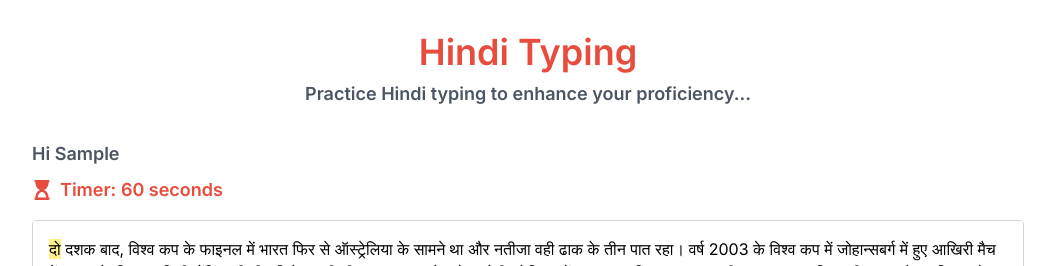
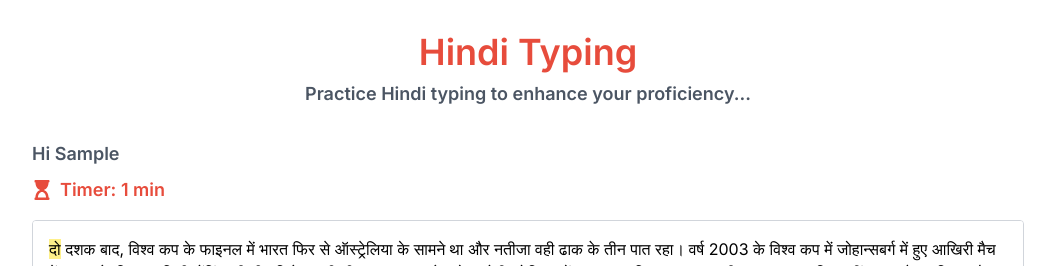
Before and after one commit to jyotsna-jha/ramington_gailTyping, a Next.js app: page / in a window 1280 px wide. Both pictures are taken after typing "Sample" into the empty fields and a click on the button "Start Test". Shown: the top 266 px of the page, without its empty margins (112-1167 px from the left). Built offline with nearby package versions, Linux system fonts and the light colour scheme.

Commit message:
alt codes check

```diff
--- a/components/TypingTest/HindiTypingSpace.jsx
+++ b/components/TypingTest/HindiTypingSpace.jsx
@@ -47,60 +47,16 @@ const HindiTypingSpace = ({
     };
   }, []);
 
-  /*   const handleInputChange = (e) => {
-    if (timeLeft > 0) {
-      let inputValue = e.target.value;
-      inputValue = inputValue.replace(/w/g, "ू").replace(/a/g, "ं");
+  const formatTime = (seconds) => {
+    const minutes = Math.floor(seconds / 60);
+    const remainingSeconds = seconds % 60;
 
-      let newInput = "";
-
-      for (let i = 0; i < inputValue.length; i++) {
-        if (
-          (inputValue[i] === "A" || inputValue[i] === "k") &&
-          newInput[newInput.length - 1] === "अ"
-        ) {
-          newInput = newInput.slice(0, -1) + "आ";
-        } else if (inputValue[i] === "ॅ" && inputValue[i + 1] === "ं") {
-          newInput += "ँ";
-          i++;
-        } else {
-          const char = inputValue[i];
-          if (characterMapping[char]) {
-            newInput += characterMapping[char];
-          } else {
-            newInput += char;
-          }
-        }
-      }
-
-      setUserInput(newInput);
-
-      if (!hasStarted) {
-        setHasStarted(true);
-      }
-
-      if (
-        newInput.endsWith(" ") ||
-        highlightedWordIndex === words.length - 1
-      ) {
-        setHighlightedWordIndex((prevIndex) => prevIndex + 1);
-      } else if (!newInput.trim()) {
-        setHighlightedWordIndex(0);
-      }
-
-      const currentWord = words[highlightedWordIndex];
-      const typedWord = newInput.split(" ")[highlightedWordIndex];
-
-      if (currentWord === typedWord && highlightedWordIndex < words.length - 1) {
-        // Move to the next word
-        setHighlightedWordIndex((prevIndex) => prevIndex + 1);
-      } else if (highlightedWordIndex === words.length - 1 && currentWord === typedWord) {
-        // End of the test
-        setEndTime(Date.now());
-      }
+    if (minutes >= 1) {
+      return `${minutes} min`;
+    } else {
+      return `${remainingSeconds} sec`;
     }
   };
- */
 
   useEffect(() => {
     let timerInterval;
@@ -113,69 +69,6 @@ const HindiTypingSpace = ({
     return () => clearInterval(timerInterval);
   }, [hasStarted]);
 
-  /*  const handleInputChange = (e) => {
-    if (timeLeft > 0) {
-      let inputValue = e.target.value;
-      inputValue = inputValue.replace(/w/g, "ू").replace(/a/g, "ं");
-
-
-      let newInput = "";
-
-      for (let i = 0; i < inputValue.length; i++) {
-        if (
-          (inputValue[i] === "A" || inputValue[i] === "k") &&
-          newInput[newInput.length - 1] === "अ"
-        ) {
-          newInput = newInput.slice(0, -1) + "आ";
-        } else if (
-          inputValue[i] === "q" &&
-          newInput[newInput.length - 1] === "उ"
-        ) {
-          newInput = newInput.slice(0, -1) + "ऊ";
-        } else if (inputValue[i] === "ॅ" && inputValue[i + 1] === "ं") {
-          newInput += "ँ";
-          i++;
-        } else {
-          const char = inputValue[i];
-          if (characterMapping[char]) {
-            newInput += characterMapping[char];
-          } else {
-            newInput += char;
-          }
-        }
-      }
-
-      setUserInput(newInput);
-
-      if (!hasStarted) {
-        setHasStarted(true);
-      }
-
-      if (newInput.endsWith(" ") || highlightedWordIndex === words.length - 1) {
-        setHighlightedWordIndex((prevIndex) => prevIndex + 1);
-      } else if (!newInput.trim()) {
-        setHighlightedWordIndex(0);
-      }
-
-      const currentWord = words[highlightedWordIndex];
-      const typedWord = newInput.split(" ")[highlightedWordIndex];
-
-      if (
-        currentWord === typedWord &&
-        highlightedWordIndex < words.length - 1
-      ) {
-        // Move to the next word
-        setHighlightedWordIndex((prevIndex) => prevIndex + 1);
-      } else if (
-        highlightedWordIndex === words.length - 1 &&
-        currentWord === typedWord
-      ) {
-        // End of the test
-        setEndTime(Date.now());
-      }
-    }
-  };  */
-
   const handleInputChange = (e) => {
     if (timeLeft > 0) {
       console.log("Original inputValue:", e.target.value);
@@ -183,6 +76,7 @@ const HindiTypingSpace = ({
       inputValue = inputValue.replace(/w/g, "ू").replace(/a/g, "ं");
 
       // Handle "[A" and "[k" mappings
+
       inputValue = inputValue.replace(
         /\[A/g,
         (match) => characterMapping[match] || match
@@ -191,6 +85,7 @@ const HindiTypingSpace = ({
         /\[k/g,
         (match) => characterMapping[match] || match
       );
+
       inputValue = inputValue.replace(
         /\.A/g,
         (match) => characterMapping[match] || match
@@ -253,7 +148,7 @@ const HindiTypingSpace = ({
       for (let i = 0; i < inputValue.length; i++) {
         const char = inputValue[i];
 
-        if (char === "[") {
+         if (char === "[") {
           const nextChar = inputValue[i + 1];
           if (nextChar === "A" || nextChar === "k") {
             newInput += characterMapping[char + nextChar] || char + nextChar;
@@ -261,7 +156,8 @@ const HindiTypingSpace = ({
           } else {
             newInput += char;
           }
-        } else if (char === ".") {
+        }
+         else if (char === ".") {
           const nextChar = inputValue[i + 1];
           if (nextChar === "A" || nextChar === "k") {
             newInput += characterMapping[char + nextChar] || char + nextChar;
@@ -419,9 +315,9 @@ const HindiTypingSpace = ({
       <h1 className="text-base md:text-lg py-2 font-semibold text-gray-600">
         Hi {userName}
       </h1>
-      <div className="flex items-center  text-[#e74c3c] font-semibold text-lg mb-4">
+      <div className="flex items-center text-[#e74c3c] font-semibold text-lg mb-4">
         <FaHourglassStart className="mr-2 text-xl" />
-        Timer: {timeLeft} seconds
+        Timer: {formatTime(timeLeft)}
       </div>
       {enableHighlight ? (
         <TextHighlighter sampleText={sampleText} userText={userInput} />
--- a/components/TypingTest/characterMapping.jsx
+++ b/components/TypingTest/characterMapping.jsx
@@ -84,8 +84,8 @@ const characterMapping = {
   "=": "ृ",
   "+": "्",
   "|": "(",
-/*   "ॅ": "ँ",
- */  "ं": "",
+  /*   "ॅ": "ँ",
+   */ "ं": "",
 
   "\u00BD": "½", // Alt+0189 mapped to ½
   "\u00BE": "¾", // Alt+0190 mapped to ¾
```
